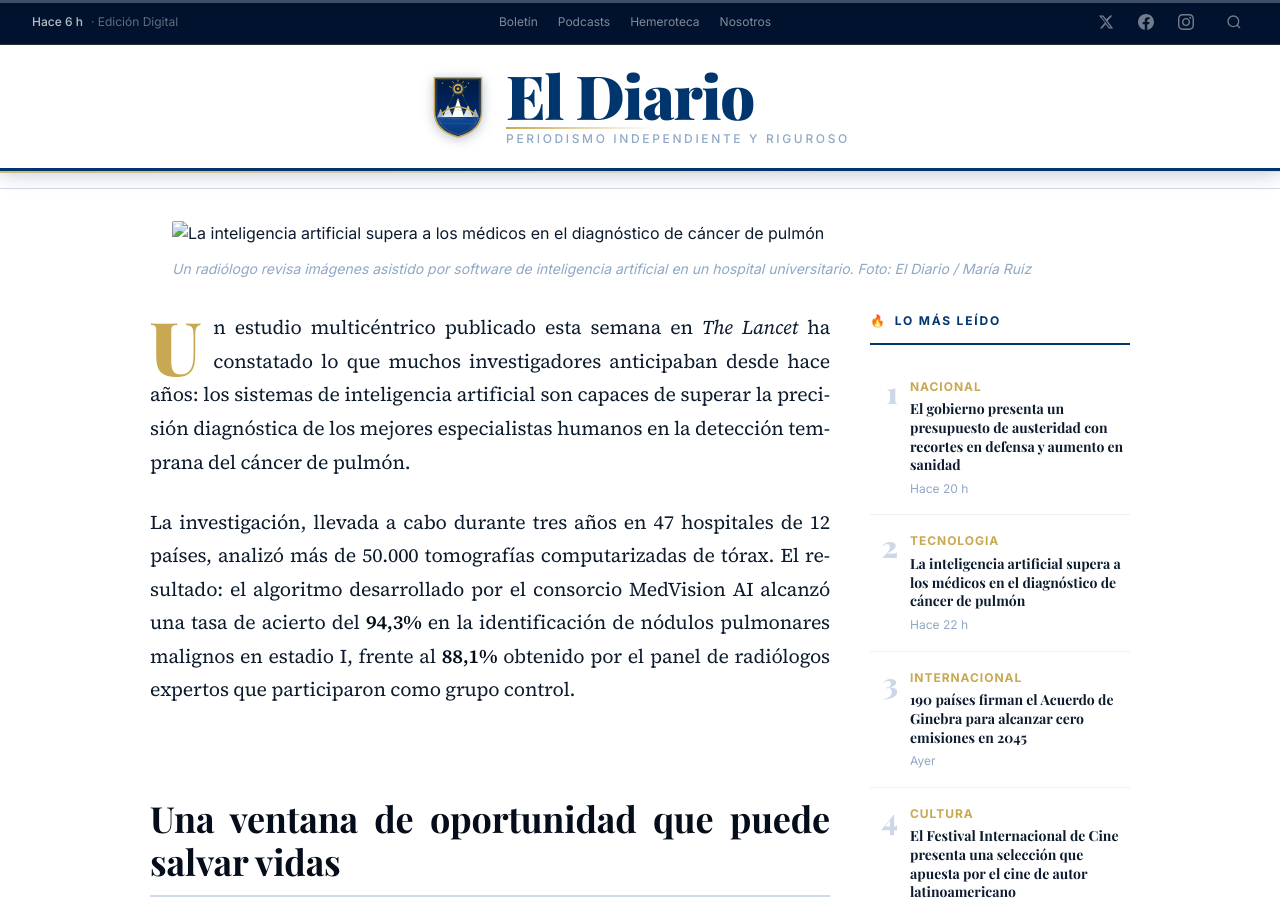
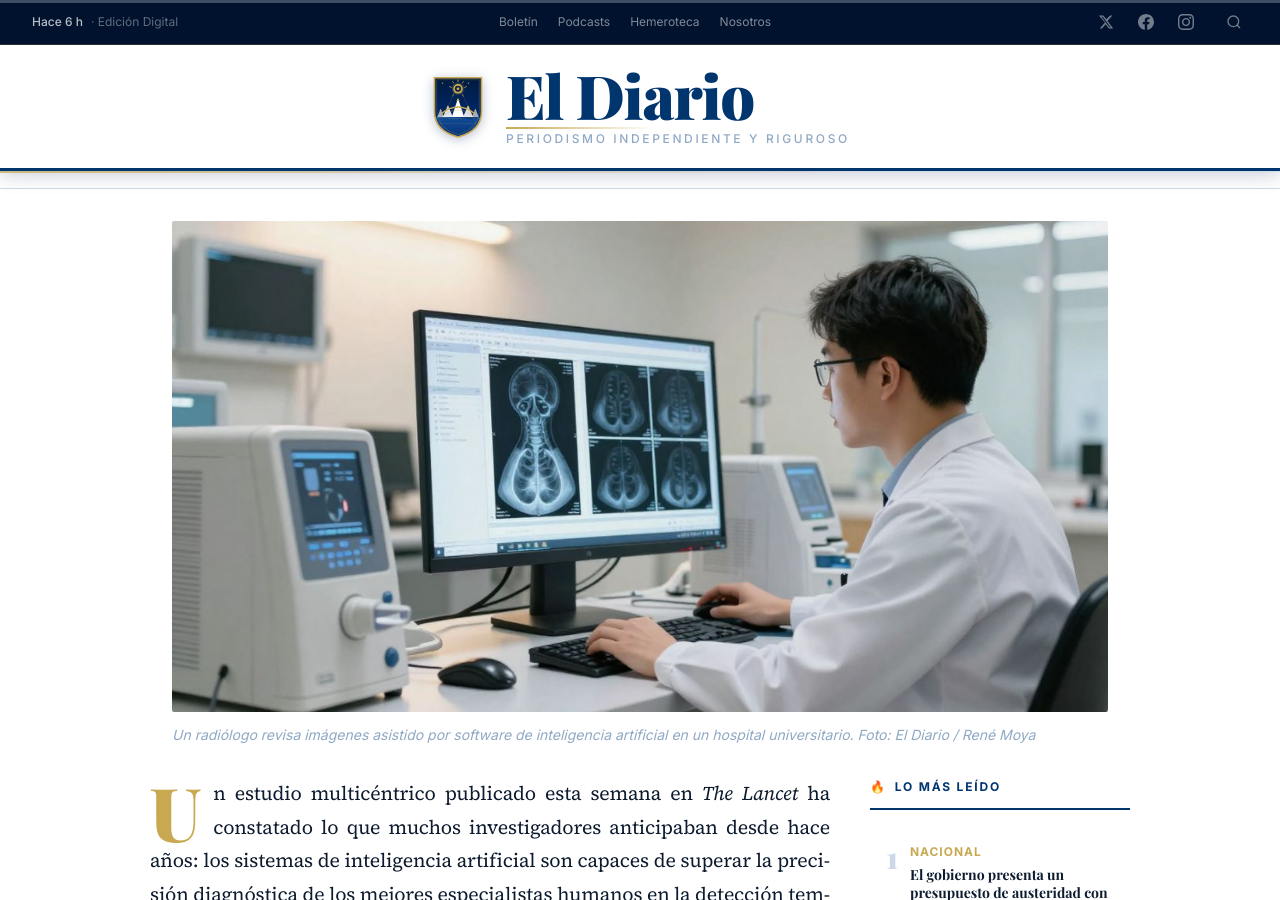
Before and after one commit to renedev0284-creator/Periodico, a Jekyll site: the page built from _posts/2026-02-24-inteligencia-artificial-diagnostico-medico.md, in a window 1280 px wide and 900 px high, scrolled down 801 px. Built offline with Jekyll 4.4.1, drawn with Linux system fonts in a browser that asks for light colours; some web fonts are replaced; grey boxes are pictures that could not be loaded.

Commit message:
Imagen a posts ia-medicina

```diff
--- a/_posts/2026-02-24-inteligencia-artificial-diagnostico-medico.md
+++ b/_posts/2026-02-24-inteligencia-artificial-diagnostico-medico.md
@@ -7,7 +7,7 @@ categories: [tecnologia]
 tags: [inteligencia artificial, medicina, salud, investigación, diagnóstico]
 author: rene-moya
 image: "/assets/images/posts/ia-medicina.jpg"
-image_caption: "Un radiólogo revisa imágenes asistido por software de inteligencia artificial en un hospital universitario. Foto: El Diario / María Ruiz"
+image_caption: "Un radiólogo revisa imágenes asistido por software de inteligencia artificial en un hospital universitario. Foto: El Diario / René Moya"
 excerpt: "Un estudio multicéntrico publicado en The Lancet demuestra que los algoritmos de IA detectan el cáncer de pulmón en estadios iniciales con mayor precisión que los radiólogos más experimentados, lo que podría salvar decenas de miles de vidas al año."
 featured: true
 breaking: false
```
Also changed, not shown: assets/images/posts/ia-medicina.jpg (added).
